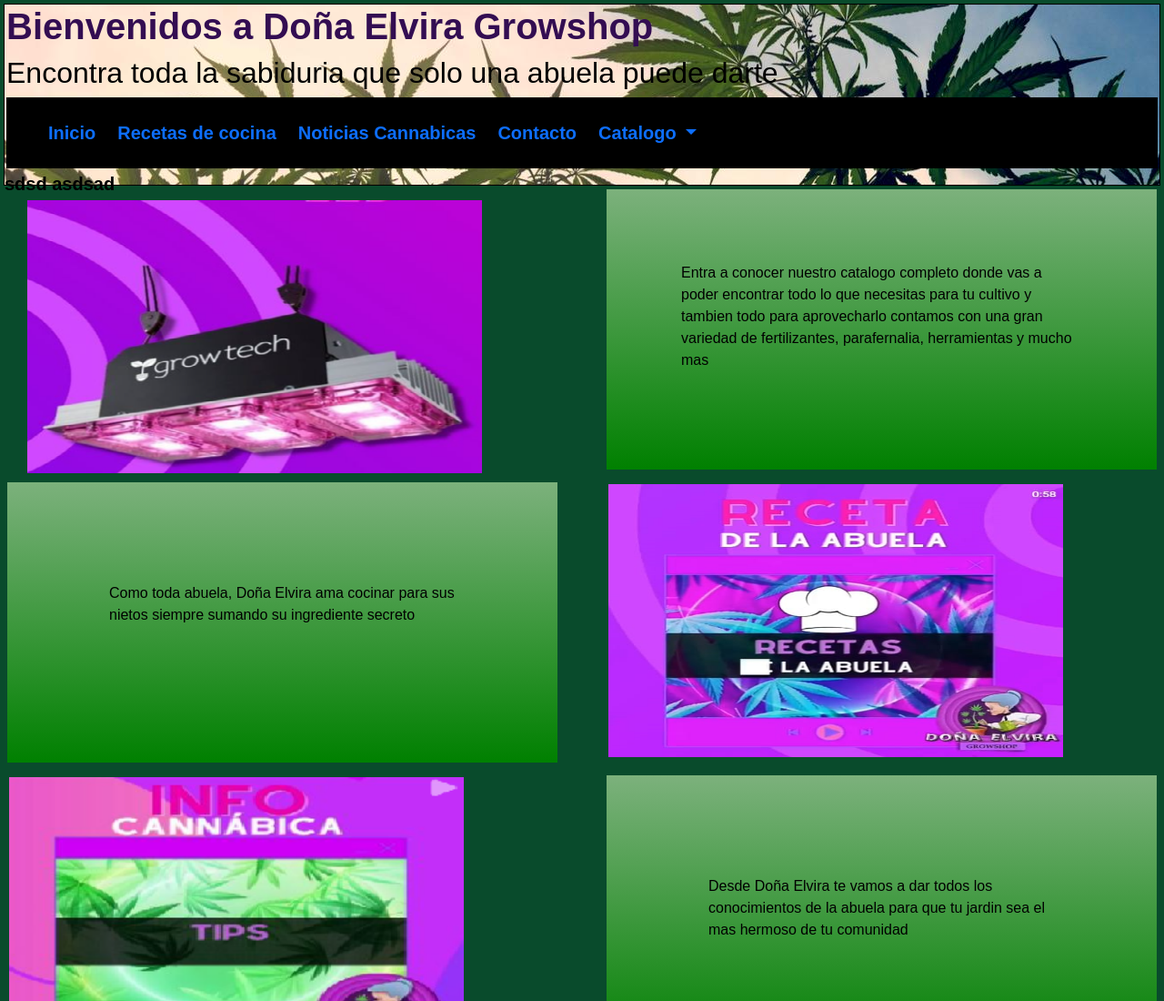
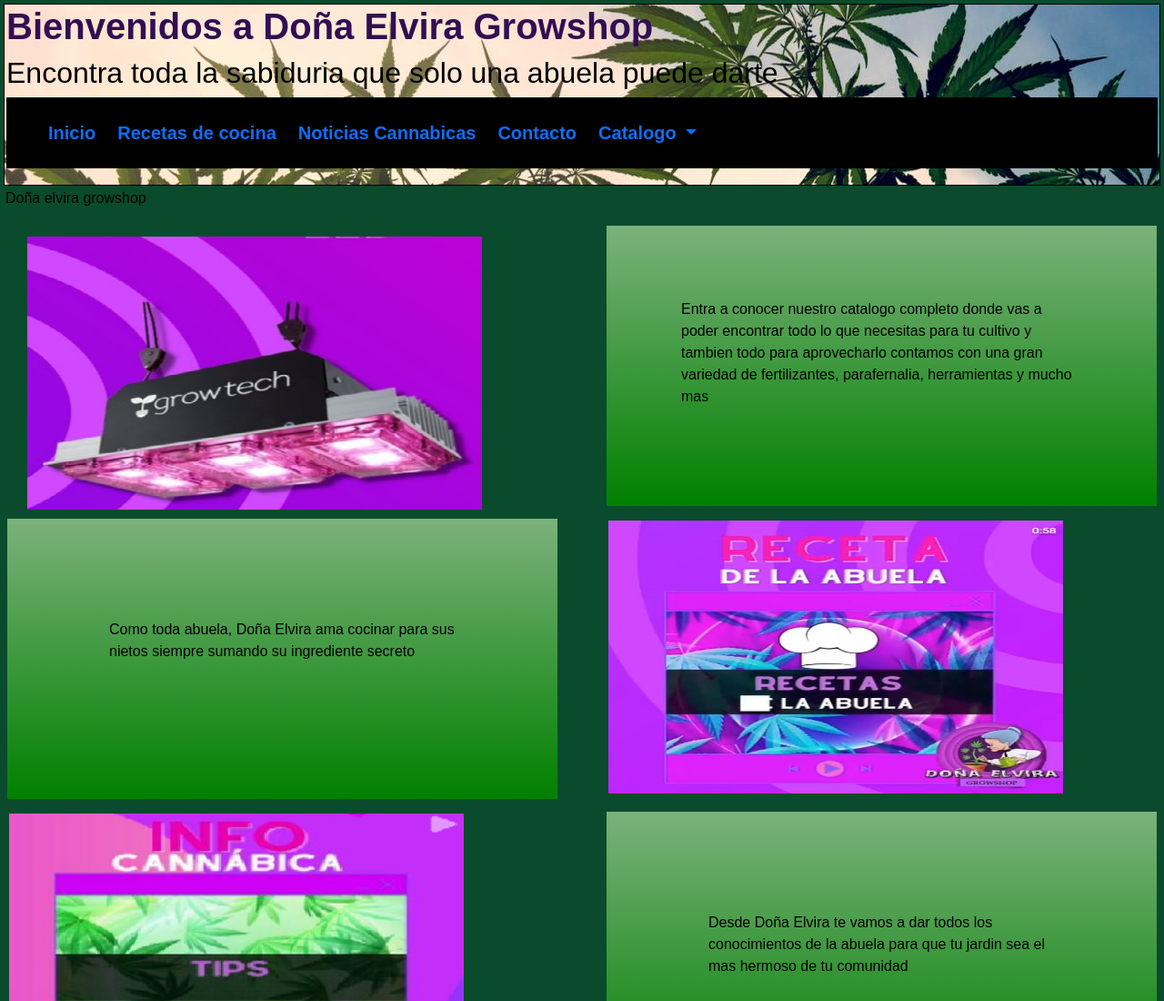
Before and after one commit to perezeduardo04/ideaeduardoperez, a website: page index.html in a window 1280 px wide. Shown: the top 1100 px of the page at 91% size. Drawn offline with nearby package versions, Linux system fonts and the light colour scheme; a web font is replaced by a local one.

Commit message:
primer commit rama nueva

```diff
--- a/index.html
+++ b/index.html
@@ -60,15 +60,12 @@
 		</div>
 	  </nav>
 
-			sdsd
-
-			asdsad
 
 </header>
 
 
 <main>
-
+	<p>Doña elvira growshop</p>
 	<div class="parent">
 
 		<div class="div1 divdiv"><img src="imagenes/Catalogo.png" alt="Catalogo" width="500" height="300"> </div>
```
